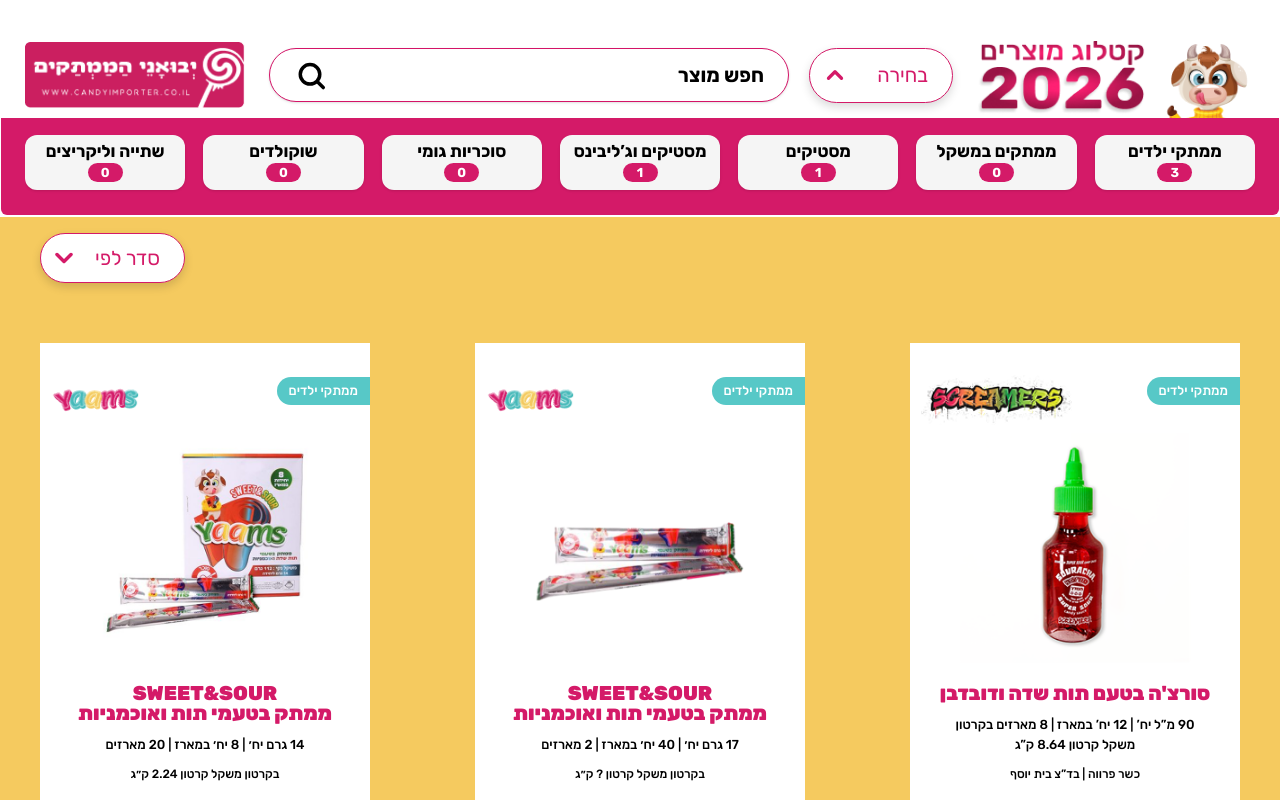
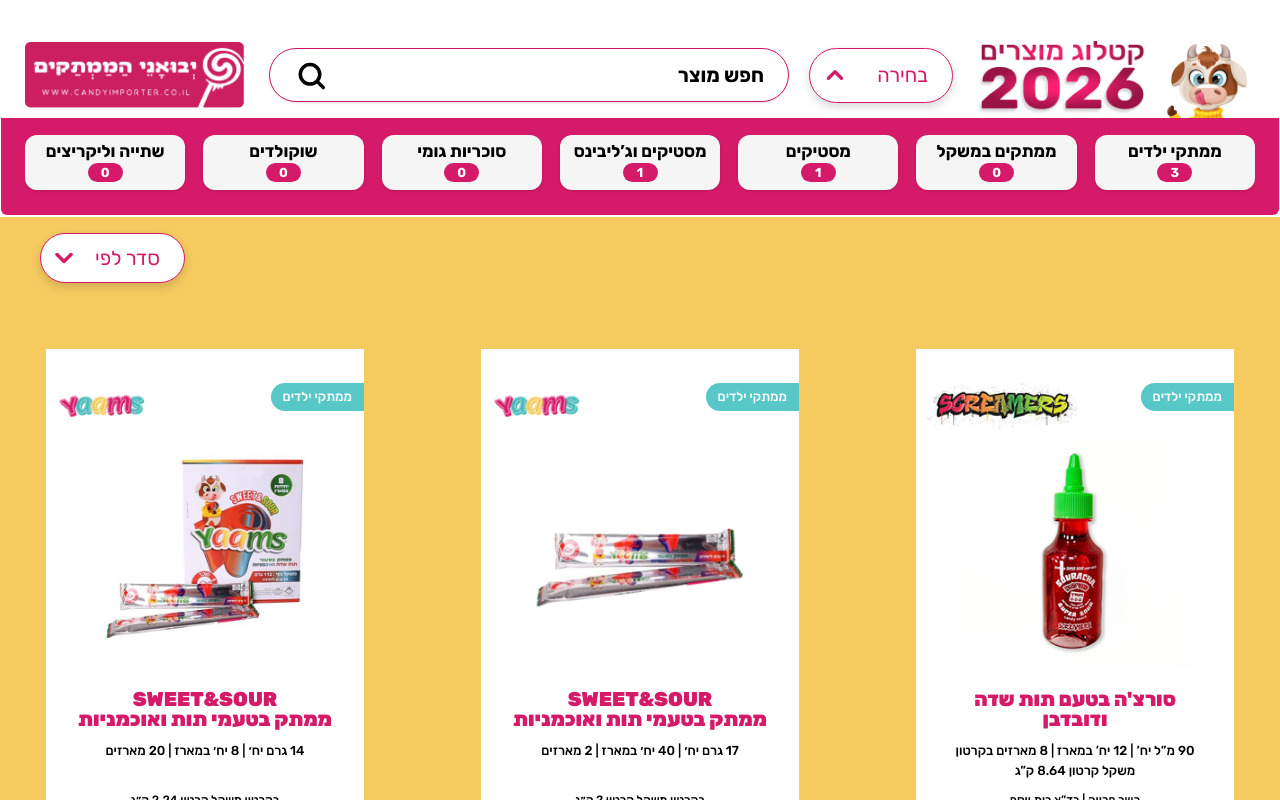
Before and after one commit to addensoft/catalog, a Next.js app: page /catalog in a window 1280 px wide. Shown: the top 800 px of the page. Built offline with nearby package versions, Linux system fonts and the light colour scheme.

Commit message:
updated for card hover effect

```diff
--- a/app/catalog/page.tsx
+++ b/app/catalog/page.tsx
@@ -591,8 +591,30 @@
             <div className="mx-auto grid max-w-[1200px] grid-cols-1 gap-y-[40px] gap-x-[105px] md:grid-cols-2 xl:grid-cols-3">
 
             {filteredProducts.map((product) => (
-                <div key={product.id} className="bg-[#ffffff] px-[25px] pb-10 pt-8 relative">
-
+                <div key={product.id} className=" group relative
+  overflow-hidden
+  p-[6px]
+  transition-all
+  duration-300">
+      {/* HOVER BORDER */}
+  <div
+    className="
+    absolute
+    inset-0
+    opacity-0
+    transition-all
+    duration-300
+    group-hover:opacity-100
+  "
+  >
+    <Image
+      src="/hover-border.png"
+      alt="border"
+      fill
+      className="object-cover"
+    />
+  </div>
+                <div className="relative z-10 bg-white px-[25px] pb-10 pt-8">
                 {/* TOP */}
                 <div className=" flex items-start justify-end">
                     <div className="absolute right-0 top-[34px] rounded-tl-full rounded-bl-full bg-[#57c8c7] px-3 py-1 text-[13px] font-medium text-white">
@@ -629,21 +651,23 @@
                 </h2>
 
                 {/* INFO */}
+                <div className="relative min-h-[40px]">
                 <p className="whitespace-pre-line text-center text-[13px] leading-[16px] leading-[20px] font-medium text-black">
                     {product.info}
                 </p>
+                </div>
 
                 <p className="mt-2 text-center text-[12px] leading-[22px] font-medium text-black">
                     {product.weight}
                 </p>
                 {/* product buttom */}
                 <Link
-  href={`/products/${product.slug}`}
-  className="cursor-pointer mx-auto mt-5 flex h-[40px] max-w-[161px] items-center justify-center rounded-full bg-[#D41A68] px-8 text-center text-[18px] font-black leading-[20px] text-white transition-all duration-200 hover:opacity-90"
->
-  צפה במוצר
-</Link>
-
+                    href={`/products/${product.slug}`}
+                    className="cursor-pointer mx-auto mt-5 flex h-[40px] max-w-[161px] items-center justify-center rounded-full bg-[#D41A68] px-8 text-center text-[18px] font-black leading-[20px] text-white transition-all duration-200 hover:opacity-90"
+                    >
+                    צפה במוצר
+                </Link>
+                    </div>
                 </div>
             ))}
             </div>
```
Also changed, not shown: public/hover-border.png (added).
